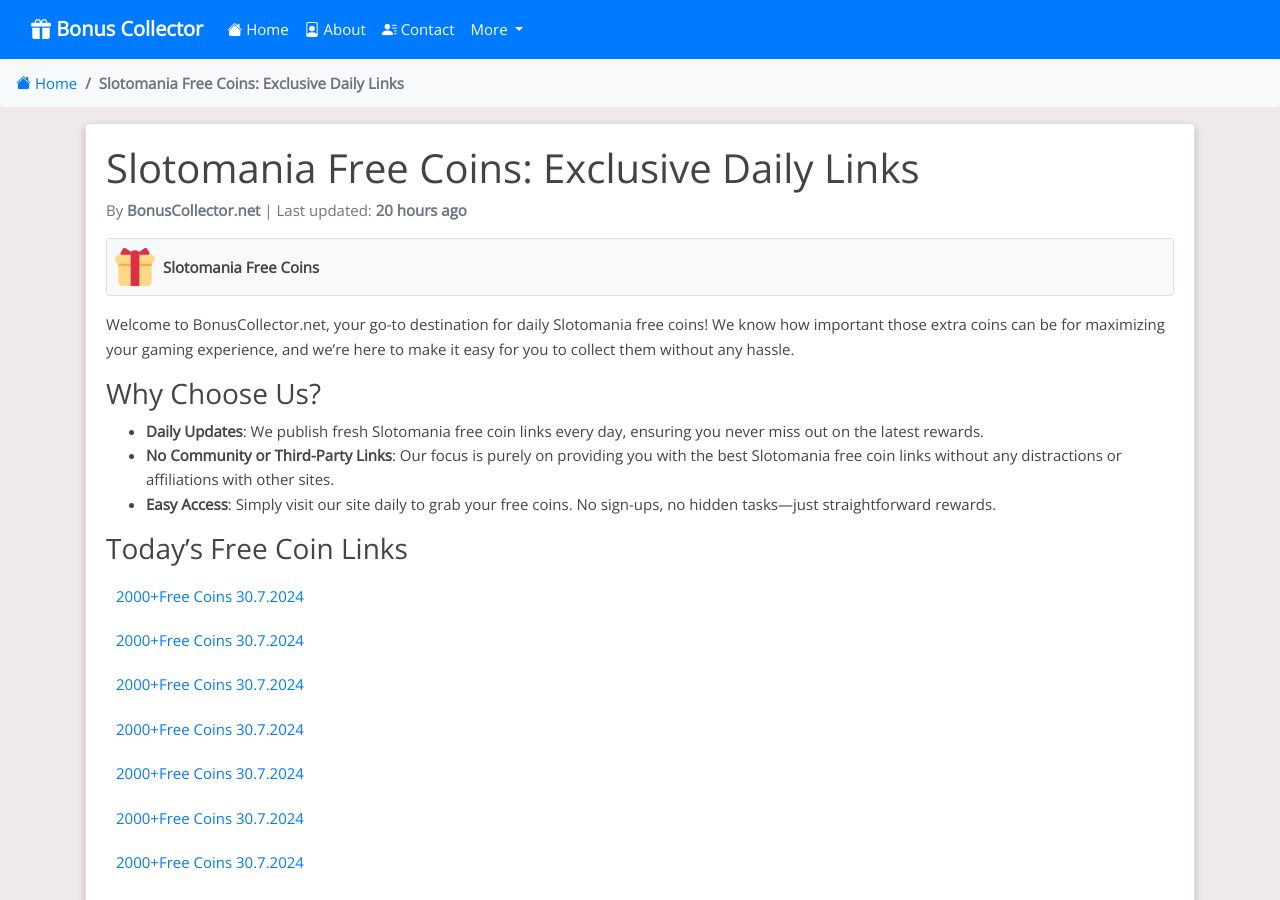
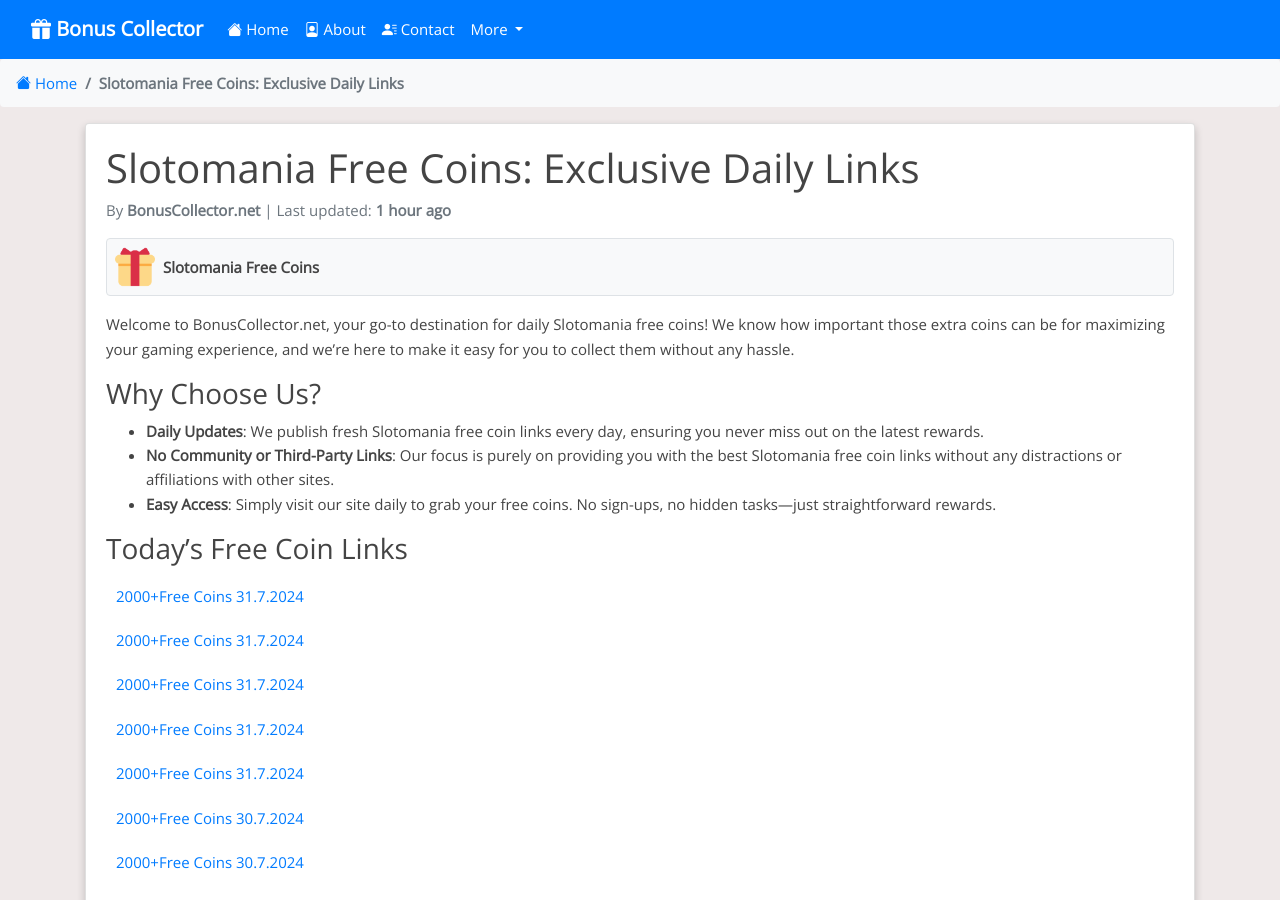
Before and after one commit to Prollad99/bs-net, a Jekyll site: the page built from _posts/2024-06-29-slotomania.md, in a window 1280 px wide and 900 px high. Built offline with Jekyll 4.4.1, drawn with Linux system fonts in a browser that asks for light colours; nearby versions of some CDN libraries; comment, search, counter and statistics services are not loaded; some of the changed text lies outside the part shown.

Commit message:
Update slotomania reward links and last modified date

```diff
--- a/_data/include_files.yml
+++ b/_data/include_files.yml
@@ -38,7 +38,7 @@
   last_modified: 2024-07-31 07:37:18
 
 slotomania.html:
-  last_modified: 2024-07-30 12:41:39
+  last_modified: 2024-07-31 07:37:23
 
 cashman-casino.html:
   last_modified: 2024-07-31 04:17:36
--- a/_includes/slotomania.html
+++ b/_includes/slotomania.html
@@ -1,4 +1,9 @@
 <html><body><div class="reward"><ul>
+<li><a href="https://api.playtika.com/redirector/?coupon_token=1_3_1722276108378_ymxpondx">2000+free coins 31.7.2024</a></li>
+<li><a href="https://api.playtika.com/redirector/?coupon_token=1_3_1720342696657_5ek948pe">2000+free coins 31.7.2024</a></li>
+<li><a href="https://api.playtika.com/redirector/?coupon_token=1_3_1720342055117_2o6mdx96">2000+free coins 31.7.2024</a></li>
+<li><a href="https://api.playtika.com/redirector/?coupon_token=1_3_1720341861701_7496oz25">2000+free coins 31.7.2024</a></li>
+<li><a href="https://api.playtika.com/redirector/?coupon_token=1_3_1722367800209_lpo34n02">2000+free coins 31.7.2024</a></li>
 <li><a href="https://api.playtika.com/redirector/?coupon_token=1_3_1720340687962_4e23po5r">2000+free coins 30.7.2024</a></li>
 <li><a href="https://api.playtika.com/redirector/?coupon_token=1_3_1722207600192_og3elzde">2000+free coins 30.7.2024</a></li>
 <li><a href="https://api.playtika.com/redirector/?coupon_token=1_3_1722195000148_89lknjl0">2000+free coins 30.7.2024</a></li>
```
Also changed, not shown: other parts of _includes/slotomania.html (+0 -5 lines), links-json/slotomania.json (+20 -20 lines).
